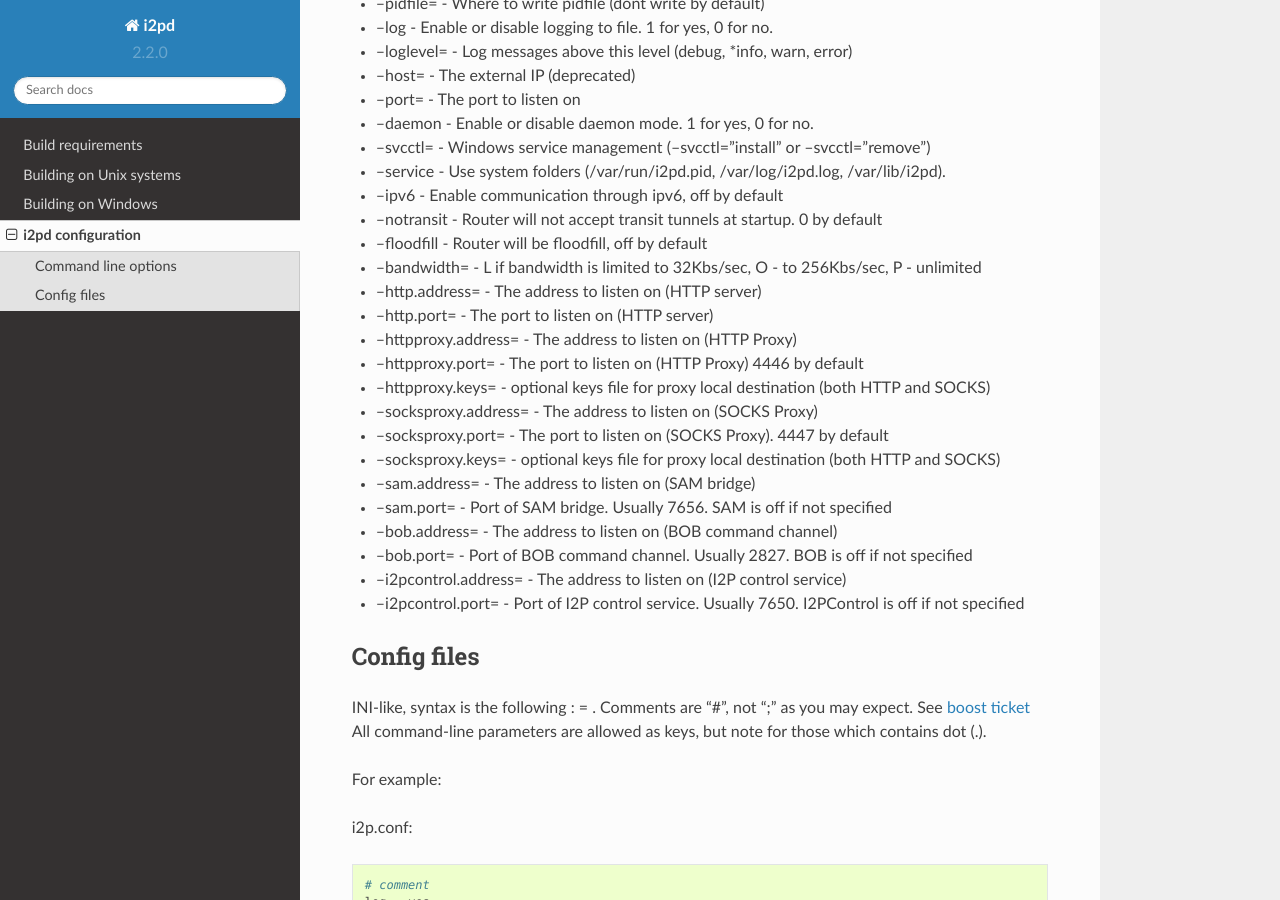
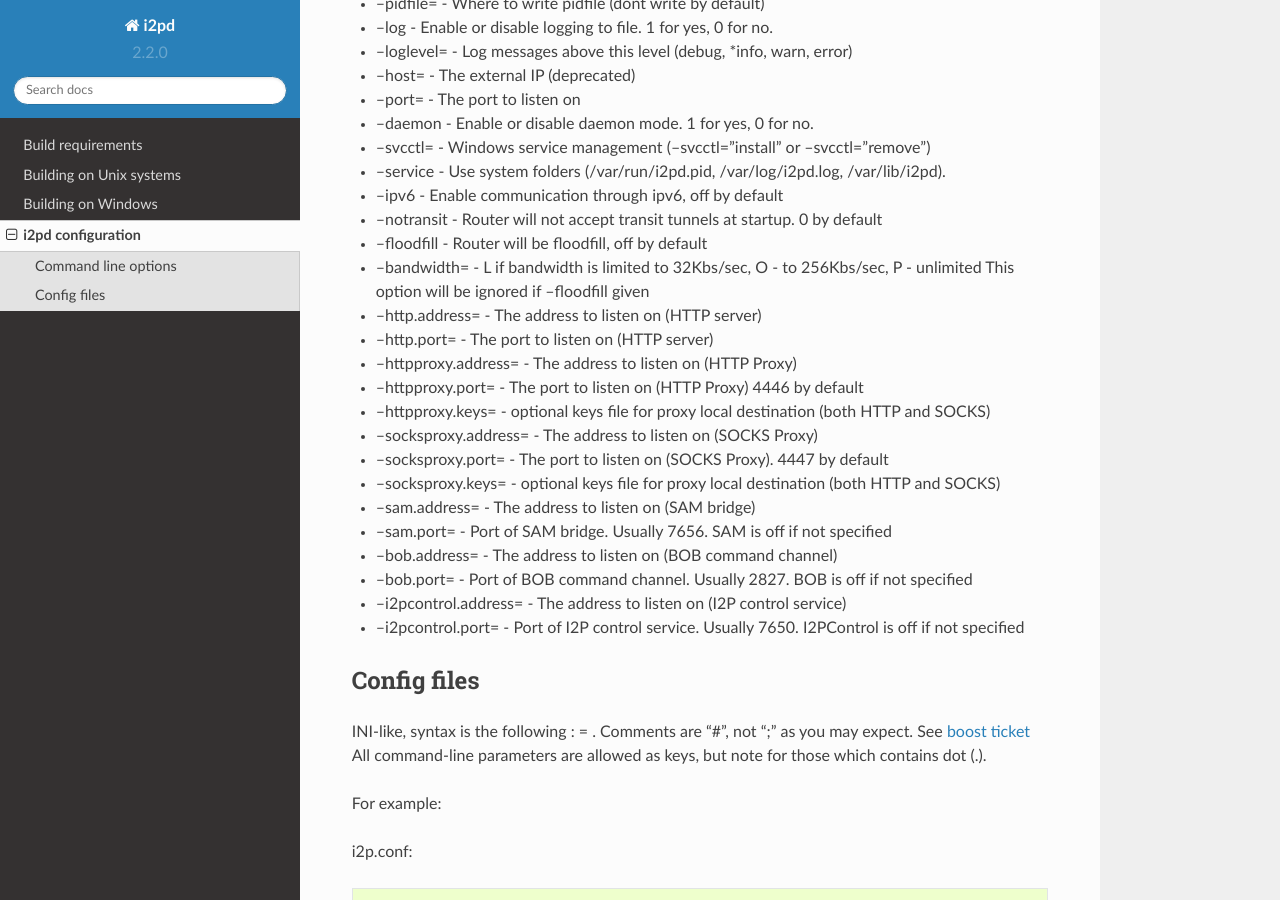
Before and after one commit to PurpleI2P/i2pd, a Sphinx documentation site: the page built from docs/configuration.md, in a window 1280 px wide and 900 px high, scrolled down 320 px. Built offline with Sphinx 7.4.7 and the Read the Docs theme 2.0.0, drawn with Linux system fonts in a browser that asks for light colours.

Commit message:
* update docs

```diff
--- a/docs/configuration.md
+++ b/docs/configuration.md
@@ -20,6 +20,7 @@
 * --notransit           - Router will not accept transit tunnels at startup. 0 by default
 * --floodfill           - Router will be floodfill, off by default
 * --bandwidth=          - L if bandwidth is limited to 32Kbs/sec, O - to 256Kbs/sec, P - unlimited
+                          This option will be ignored if --floodfill given
 
 * --http.address=       - The address to listen on (HTTP server)
 * --http.port=          - The port to listen on (HTTP server)
```
